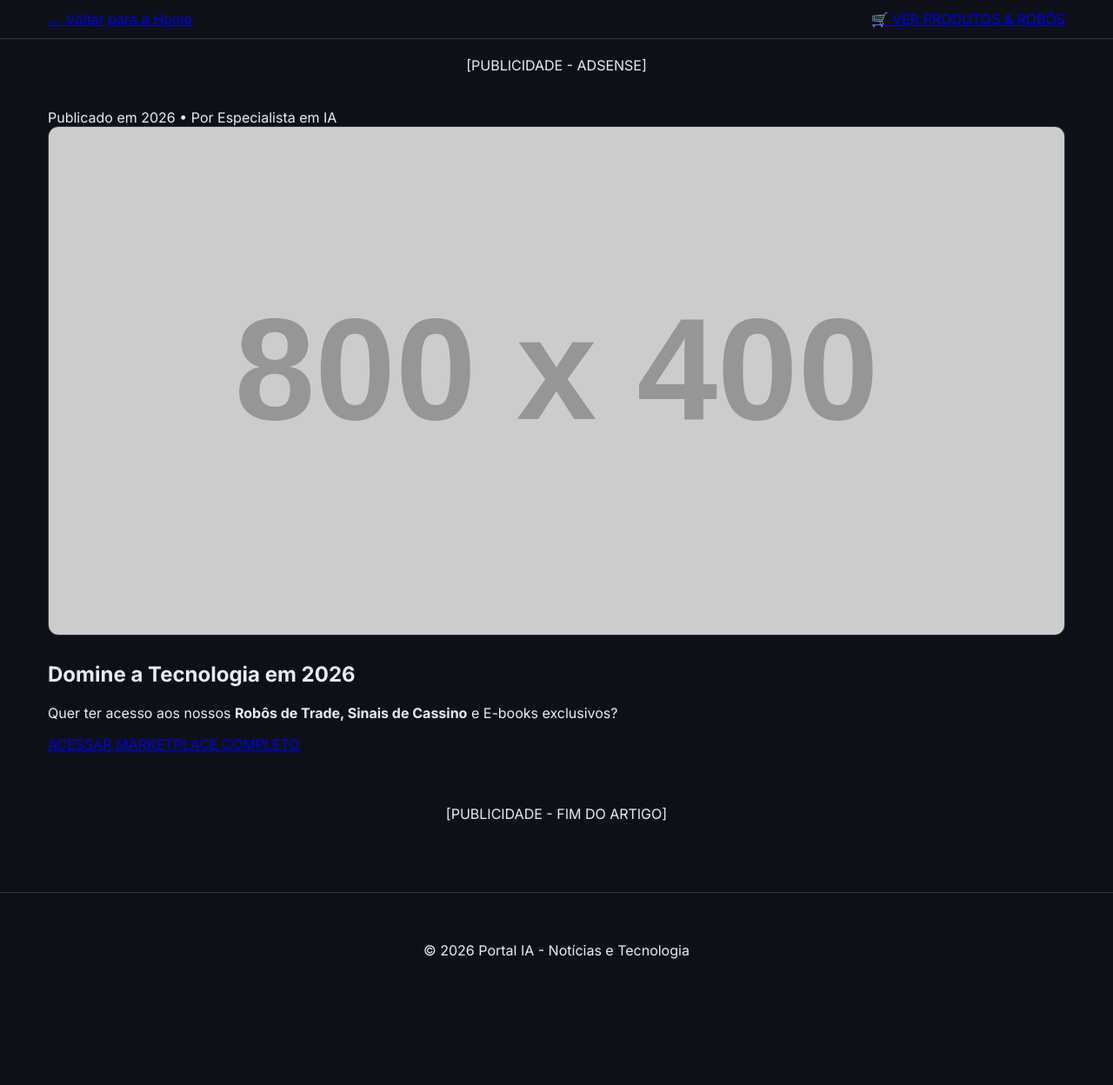
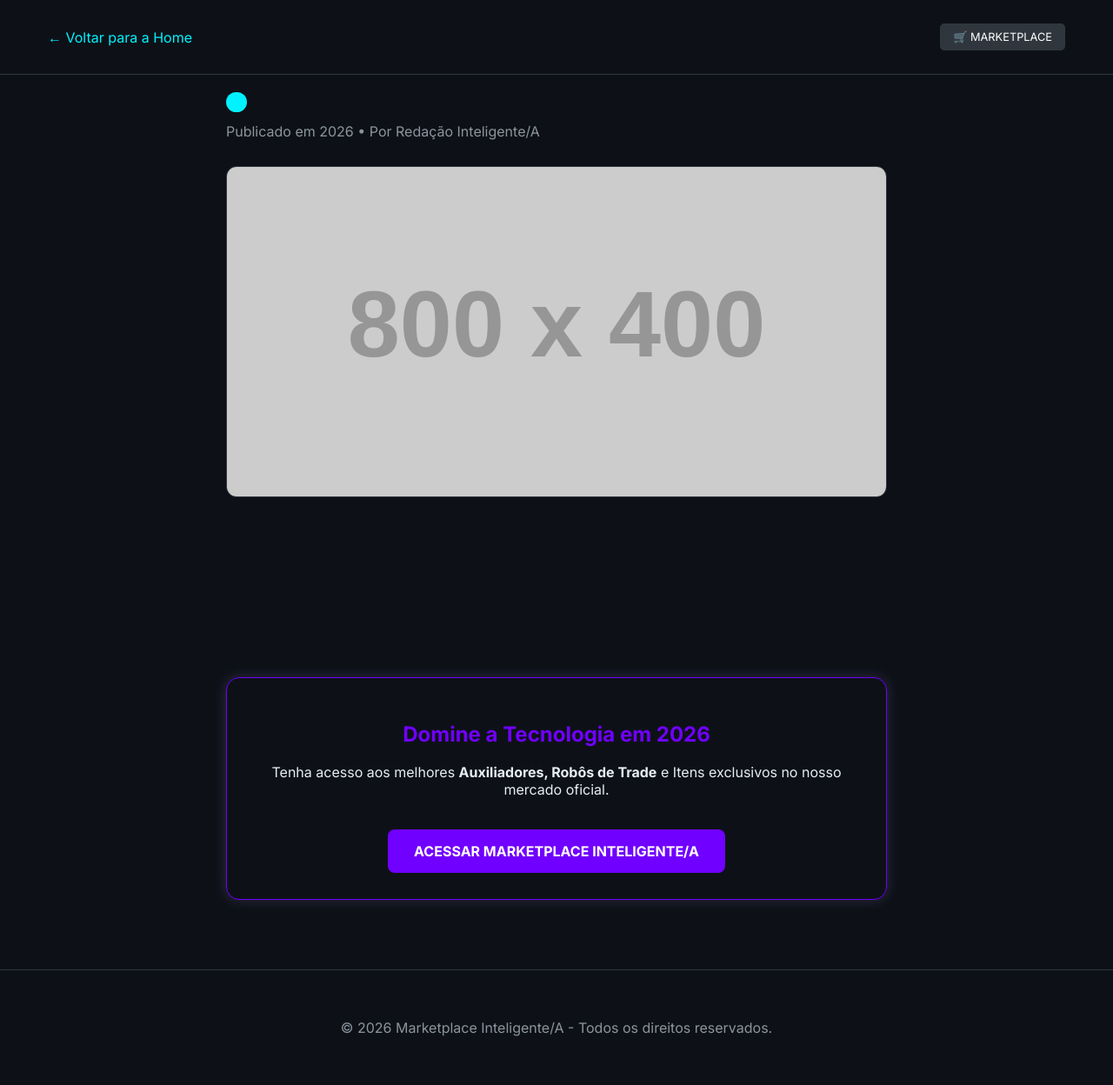
Before and after one commit to cleitonleitesantos20-beep/portal-ia, a FastAPI app: template templates/post.html in a window 1280 px wide. Shown: the whole page at 87% size. Before the commit the page ends 1103 px from the top, so only its background shows below. Run offline with FastAPI, Linux system fonts and the light colour scheme; the template is opened without the code that fills it, so the values that code supplies are empty; grey boxes labelled with a size stand in for pictures from a placeholder-image service; some libraries are stand-ins or nearby versions.

Commit message:
post.html

```diff
--- a/templates/post.html
+++ b/templates/post.html
@@ -3,56 +3,90 @@
 <head>
     <meta charset="UTF-8">
     <meta name="viewport" content="width=device-width, initial-scale=1.0">
-    <title>{{ noticia.titulo }} - Portal IA</title>
+    <title>{{ noticia.titulo }} | Portal Inteligente/A</title>
     <link rel="stylesheet" href="/static/style.css">
+    <style>
+        /* Ajustes para leitura do artigo */
+        .post-content {
+            font-size: 1.1rem;
+            line-height: 1.8;
+            color: #c9d1d9;
+            margin-top: 20px;
+            white-space: pre-wrap; /* Mantém as quebras de linha do banco */
+        }
+        .full-post {
+            max-width: 800px;
+            margin: 0 auto;
+            padding: 20px;
+        }
+        .category-tag {
+            background: var(--neon-blue);
+            color: #000;
+            padding: 4px 12px;
+            border-radius: 20px;
+            font-weight: bold;
+            font-size: 0.8rem;
+            text-transform: uppercase;
+        }
+        .neon-border {
+            border: 1px solid var(--neon-purple);
+            box-shadow: 0 0 15px rgba(188, 140, 255, 0.2);
+            padding: 30px;
+            border-radius: 15px;
+            margin-top: 50px;
+            text-align: center;
+        }
+        .btn-cta {
+            display: inline-block;
+            background: var(--neon-purple);
+            color: white;
+            padding: 15px 30px;
+            border-radius: 8px;
+            text-decoration: none;
+            font-weight: bold;
+            margin-top: 20px;
+            transition: 0.3s;
+        }
+        .btn-cta:hover { transform: scale(1.05); }
+    </style>
 </head>
 <body>
     <nav class="simple-nav">
-        <div class="container" style="display: flex; justify-content: space-between; align-items: center;">
-            <a href="/" class="back-link">← Voltar para a Home</a>
-
-            <div class="main-nav" style="margin-bottom: 0;">
-                <a href="/produtos" class="btn-destaque">🛒 VER PRODUTOS & ROBÔS</a>
-            </div>
+        <div class="container" style="display: flex; justify-content: space-between; align-items: center; padding: 15px;">
+            <a href="/" class="back-link" style="color: var(--neon-blue); text-decoration: none;">← Voltar para a Home</a>
+            <a href="/produtos" class="btn-destaque" style="background: #30363d; color: white; padding: 8px 15px; border-radius: 5px; text-decoration: none; font-size: 0.8rem;">🛒 MARKETPLACE</a>
         </div>
     </nav>
 
     <main class="container">
-        <div class="ad-zone top-ad-article" style="text-align: center; padding: 20px; margin-bottom: 20px;">
-            [PUBLICIDADE - ADSENSE]
-        </div>
-
         <article class="full-post">
-            <header class="post-header">
+            <header class="post-header" style="margin-bottom: 30px;">
                 <span class="category-tag">{{ noticia.categoria }}</span>
-                <h1>{{ noticia.titulo }}</h1>
-                <div class="post-meta">Publicado em 2026 • Por Especialista em IA</div>
+                <h1 style="font-size: 2.5rem; margin: 15px 0; color: white;">{{ noticia.titulo }}</h1>
+                <div class="post-meta" style="color: #8b949e;">Publicado em 2026 • Por Redação Inteligente/A</div>
             </header>
 
             <div class="post-image-container" style="margin-bottom: 30px; border-radius: 12px; overflow: hidden; border: 1px solid #30363d;">
-                <img src="{{ noticia.imagem_url }}" alt="{{ noticia.titulo }}" style="width: 100%; height: auto; display: block;" onerror="this.src='https://placehold.co/800x400/161b22/00d4ff?text=Portal+IA'">
+                <img src="{{ noticia.imagem_url }}" alt="{{ noticia.titulo }}" style="width: 100%; height: auto; display: block;" onerror="this.src='https://placehold.co/800x400/161b22/00d4ff?text=Notícia+IA'">
             </div>
 
             <div class="post-content">
-                {{ noticia.conteudo }}
+                {# O filtro safe permite que tags HTML como <br> funcionem no texto #}
+                {{ noticia.conteudo | safe }}
             </div>
 
             <section class="ebook-funnel neon-border">
                 <div class="funnel-content">
-                    <h2>Domine a Tecnologia em 2026</h2>
-                    <p>Quer ter acesso aos nossos <strong>Robôs de Trade, Sinais de Cassino</strong> e E-books exclusivos?</p>
-                    <a href="/produtos" class="btn-cta">ACESSAR MARKETPLACE COMPLETO</a>
+                    <h2 style="color: var(--neon-purple);">Domine a Tecnologia em 2026</h2>
+                    <p>Tenha acesso aos melhores <strong>Auxiliadores, Robôs de Trade</strong> e Itens exclusivos no nosso mercado oficial.</p>
+                    <a href="/produtos" class="btn-cta">ACESSAR MARKETPLACE INTELIGENTE/A</a>
                 </div>
             </section>
         </article>
-
-        <div class="ad-zone bottom-ad-article" style="text-align: center; padding: 20px; margin-top: 40px;">
-            [PUBLICIDADE - FIM DO ARTIGO]
-        </div>
     </main>
 
-    <footer class="main-footer" style="text-align: center; padding: 40px 0; border-top: 1px solid #30363d; margin-top: 60px;">
-        <p>&copy; 2026 Portal IA - Notícias e Tecnologia</p>
+    <footer class="main-footer" style="text-align: center; padding: 40px 0; border-top: 1px solid #30363d; margin-top: 60px; color: #8b949e;">
+        <p>&copy; 2026 Marketplace Inteligente/A - Todos os direitos reservados.</p>
     </footer>
 </body>
 </html>
```
